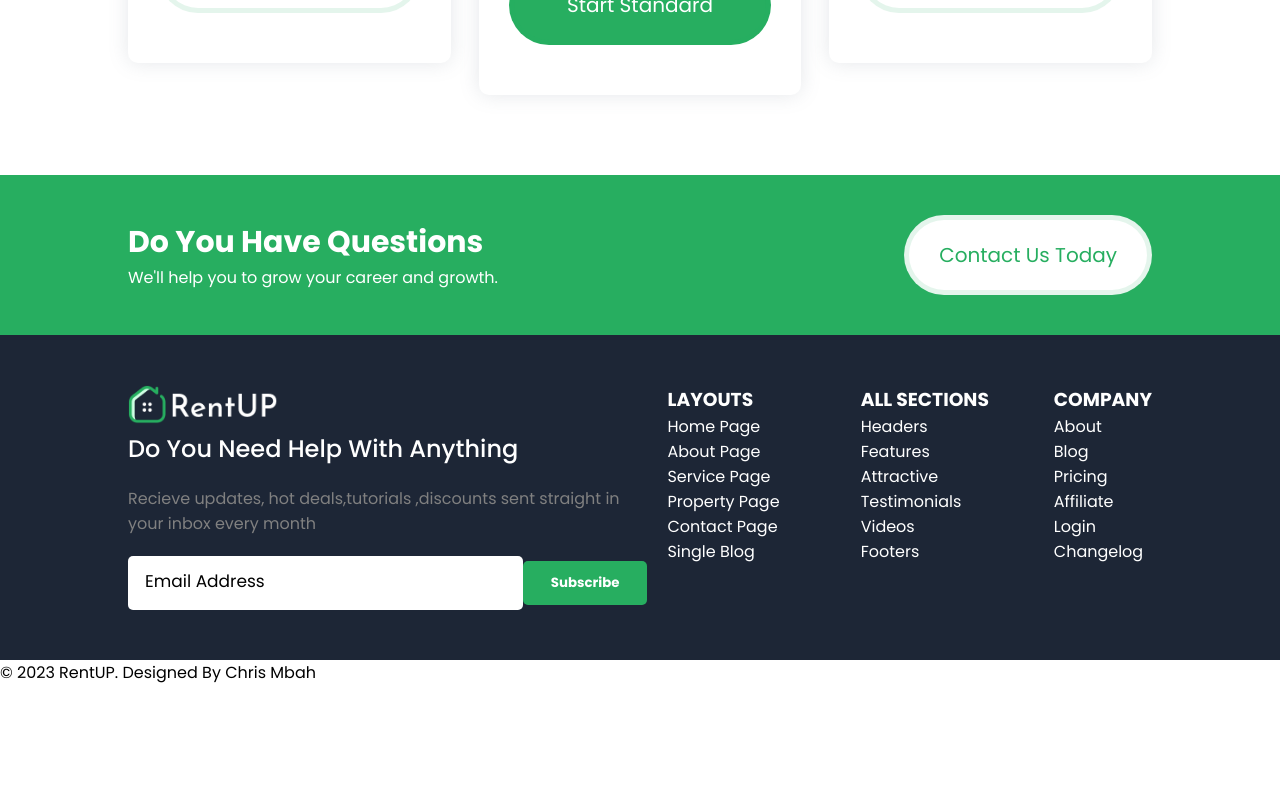
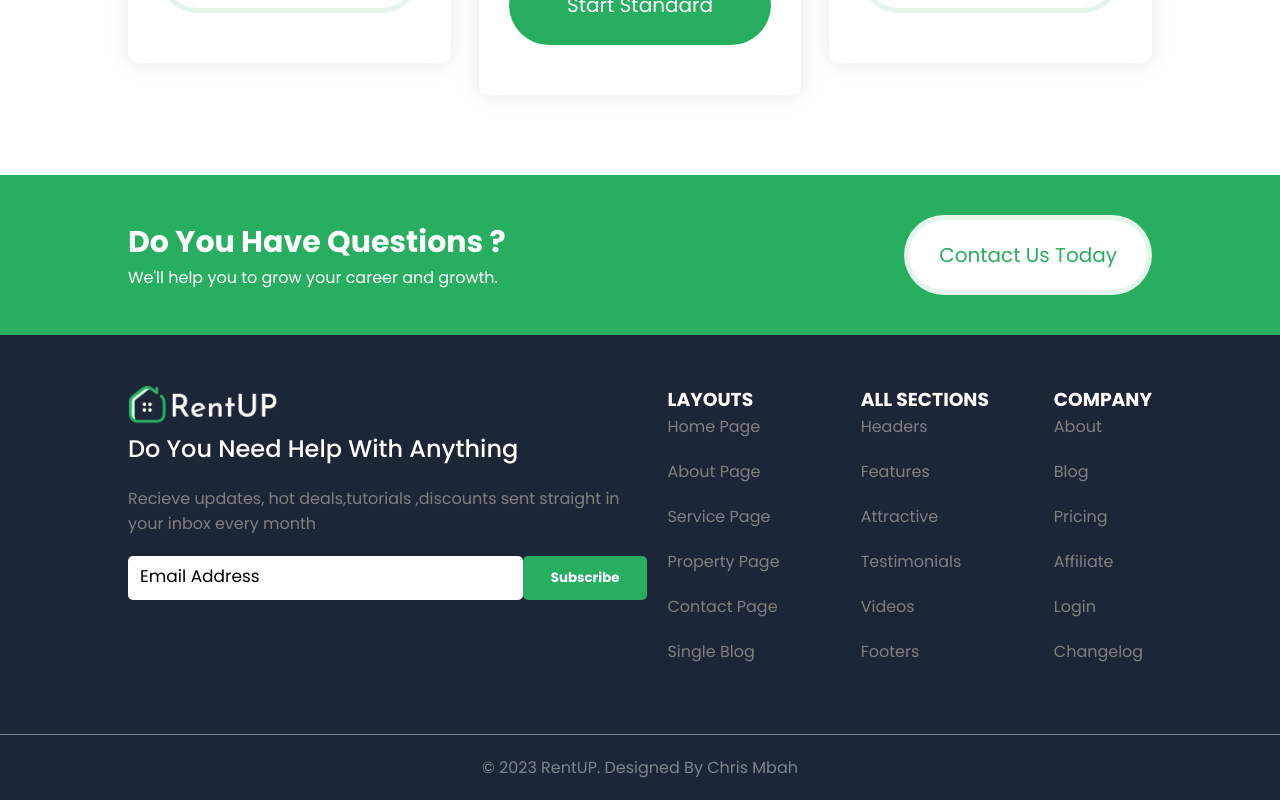
Before and after one commit to chrismbah/Rent-Up, a React (Vite) app: page / in a window 1280 px wide. Shown: the part 6164-6964 px from the top of the page. Before the commit the page ends 6849 px from the top, so only its background shows below. Built offline with nearby package versions, Linux system fonts and the light colour scheme.

Commit message:
Completed Footer component and styling

```diff
--- a/src/components/common/footer/Footer.css
+++ b/src/components/common/footer/Footer.css
@@ -28,8 +28,27 @@ footer p{
 }
 footer input{
     background-color:#fff ;
-    padding: 17px;
+    padding: 12px;
     width: 100%;
     border-radius: 5px;
 }
-footer
+/* footer ul{
+    display: block;
+} */
+footer ul li{
+    display: block;
+    color: grey;
+    margin-bottom: 20px;
+}
+.legal{
+    text-align: center;
+    padding: 20px;
+    background-color: #1d2636;
+    color: rgba(225, 225, 225, .5);
+    border-top: 1px solid rgba(225, 225, 225, .5);
+}
+@media screen and (max-width:800px) {
+    footer .container{
+        grid-template-columns: repeat(2,1fr);
+    }
+}
--- a/src/components/common/footer/Footer.jsx
+++ b/src/components/common/footer/Footer.jsx
@@ -9,7 +9,7 @@ export default function Footer() {
         <div className="container">
           <div className="send flex">
             <div className="text">
-              <h1>Do You Have Questions</h1>
+              <h1>Do You Have Questions ?</h1>
               <p>We'll help you to grow your career and growth.</p>
             </div>
             <button className="btn5">Contact Us Today</button>
```
